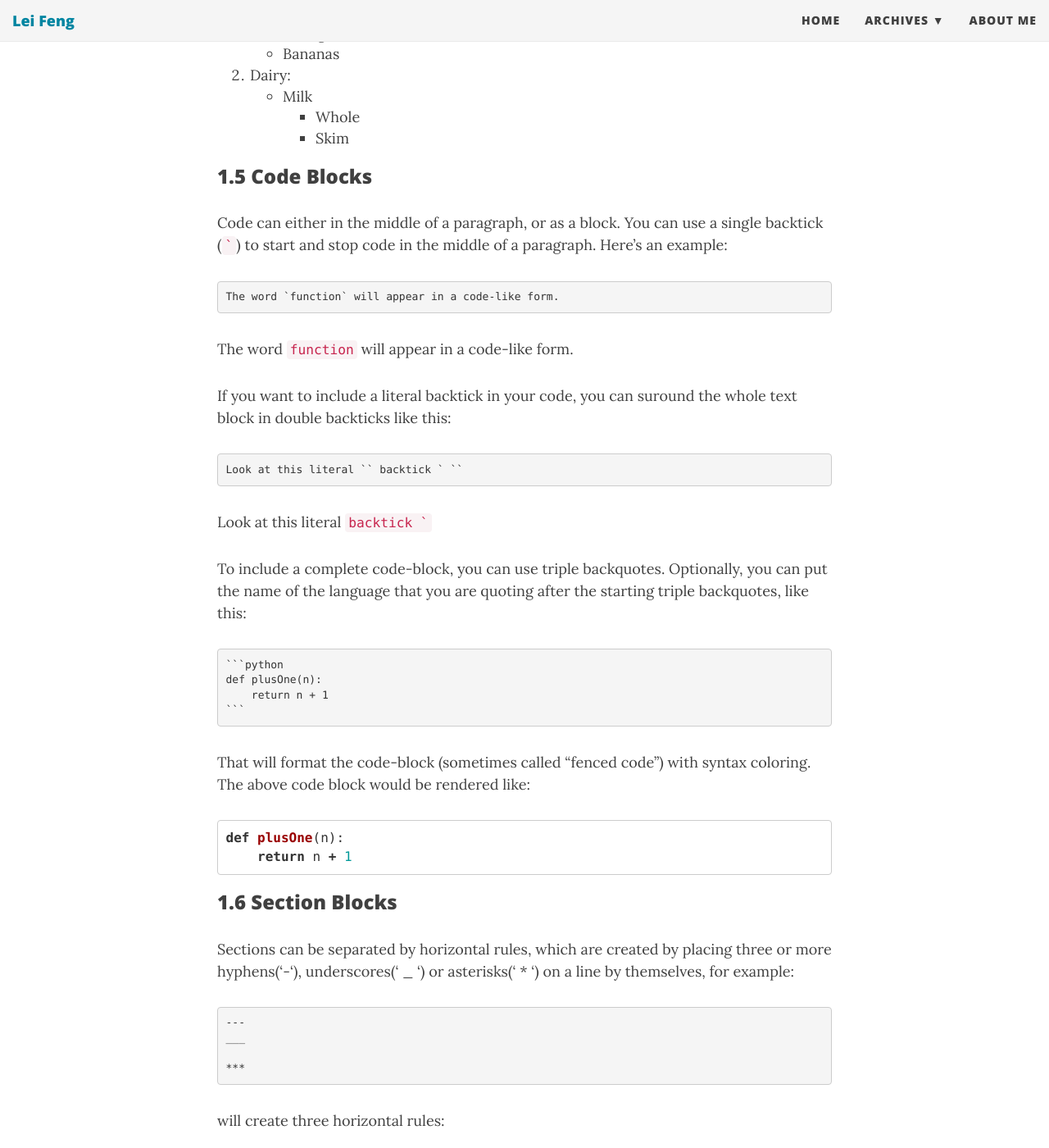
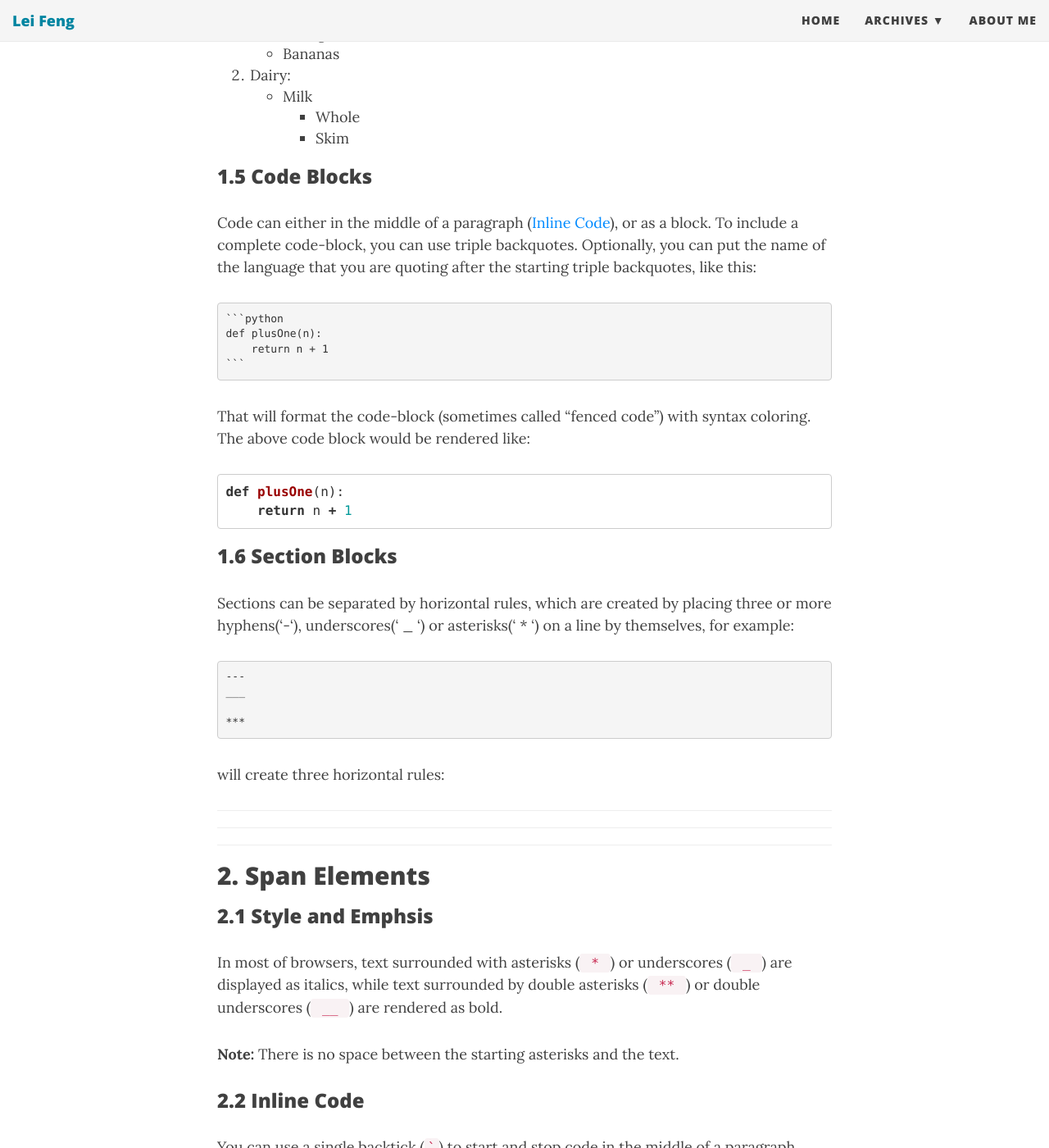
Before and after one commit to stonefl/stonefl.github.io, a Jekyll site: the page built from _posts/2015-02-20-a-quick-reference-of-markdown.md, in a window 1280 px wide and 1400 px high, scrolled down 2410 px. Shown: the whole window at 82% size. Built offline with Jekyll 4.4.1, drawn with Linux system fonts in a browser that asks for light colours; nearby versions of some CDN libraries; comment, search, counter and statistics services are not loaded; some of the changed text lies outside the part shown.

Commit message:
Updated 2015-02-20-a-quick-reference-of-markdown.md

````diff
--- a/_posts/2015-02-20-a-quick-reference-of-markdown.md
+++ b/_posts/2015-02-20-a-quick-reference-of-markdown.md
@@ -79,19 +79,7 @@
 
 ### 1.5 Code Blocks
 
-Code can either in the middle of a paragraph, or as a block. You can use a single backtick (`` ` ``) to start and stop code in the middle of a paragraph. Here's an example:
-<pre>
-The word `function` will appear in a code-like form.
-</pre>
-The word `function` will appear in a code-like form.
-
-If you want to include a literal backtick in your code, you can suround the whole text block in double backticks like this:
-<pre>
-Look at this literal `` backtick ` ``
-</pre>
-Look at this literal `` backtick ` ``
-
-To include a complete code-block, you can use triple backquotes. Optionally, you can put the name of the language that you are quoting after the starting triple backquotes, like this:
+Code can either in the middle of a paragraph ([Inline Code](# 2.2 Inline Code)), or as a block. To include a complete code-block, you can use triple backquotes. Optionally, you can put the name of the language that you are quoting after the starting triple backquotes, like this:
 <pre>
 ```python
 def plusOne(n):
@@ -126,19 +114,23 @@
 
 ### 2.1 Style and Emphsis
 
-In most of browsers, text surrounded with asterisks (` * `) or underscores (` _ `) are displayed as italics, while text surrounded by double asterisks (` ** `) or double underscores (` __ `) are rendered as bold. For example,
-<pre>**My double emphasis text**</pre>
-becomes
+In most of browsers, text surrounded with asterisks (` * `) or underscores (` _ `) are displayed as italics, while text surrounded by double asterisks (` ** `) or double underscores (` __ `) are rendered as bold.
 
-**My double emphasis text**,
+**Note:** There is no space between the starting asterisks and the text.
 
-and
+### 2.2 Inline Code
 
-<pre>*My single emphasis text*</pre>
-becomes
+You can use a single backtick (`` ` ``) to start and stop code in the middle of a paragraph. Here's an example:
+<pre>
+The word `function` will appear in a code-like form.
+</pre>
+The word `function` will appear in a code-like form.
 
-* My single emphasis text.*
-
+If you want to include a literal backtick in your code, you can suround the whole text block in double backticks like this:
+<pre>
+Look at this literal `` backtick ` ``
+</pre>
+Look at this literal `` backtick ` ``
 
 
 
````
